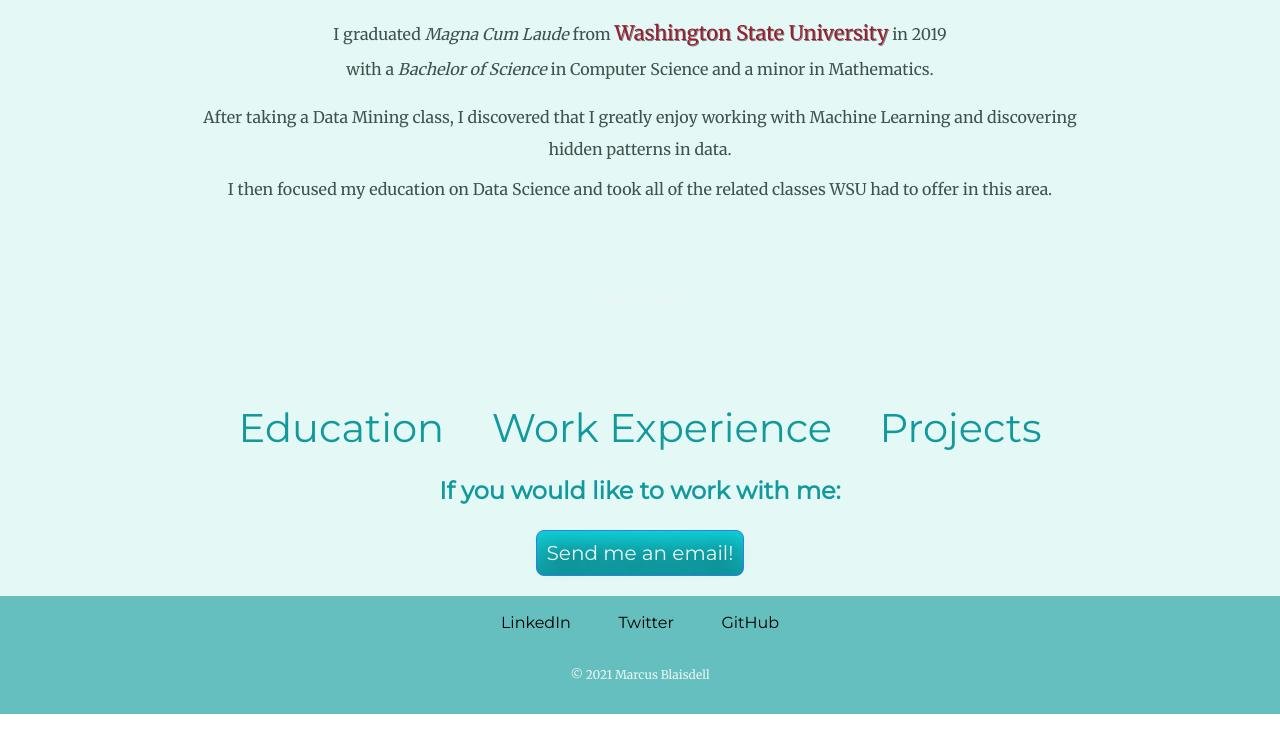
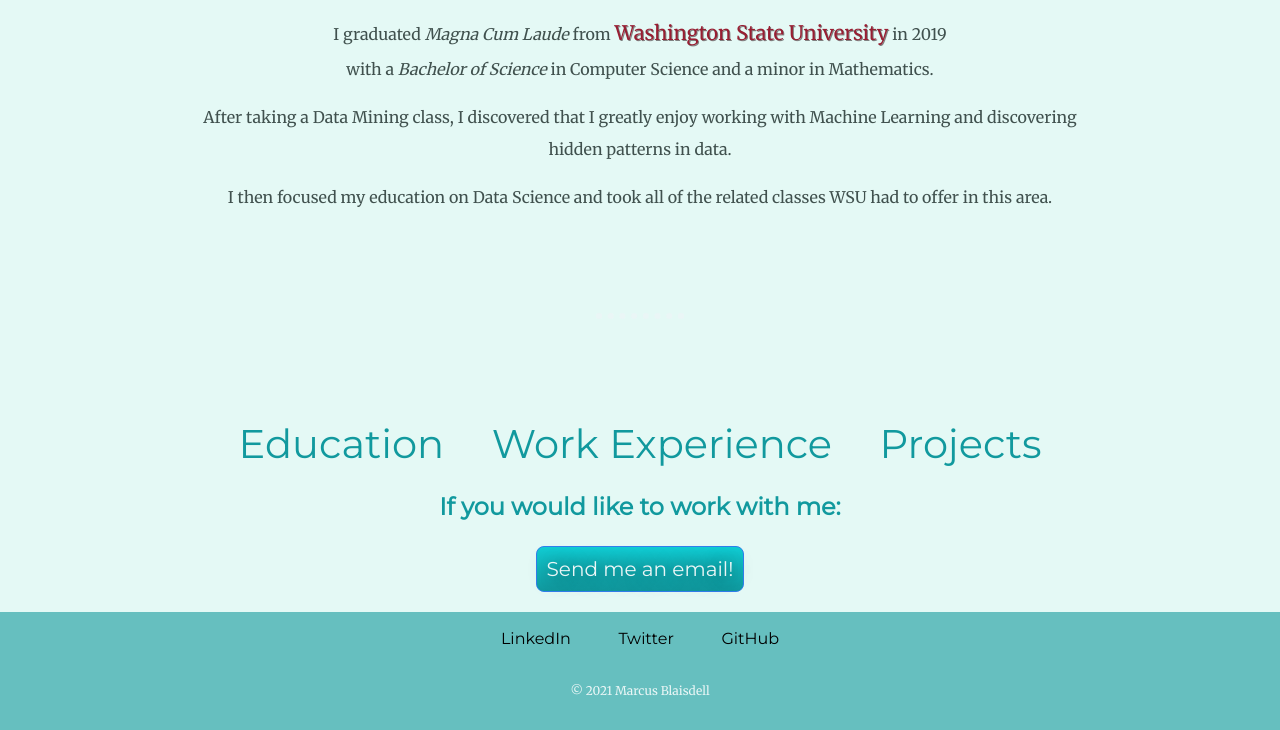
Before and after one commit to MarcusBlaisdell/AboutMe, a plain HTML site: page index.html in a window 1280 px wide. Shown: the part 740-1470 px from the top of the page. Drawn offline with Linux system fonts and the light colour scheme.

Commit message:
fixed formatting issue

```diff
--- a/index.html
+++ b/index.html
@@ -30,7 +30,7 @@
         <p class="intro2">After taking a Data Mining class, I discovered that I greatly enjoy
           working with Machine Learning and discovering hidden patterns in data.
         </p>
-        <p>I then focused my education on Data Science and took all of the related classes
+        <p class="intro2">I then focused my education on Data Science and took all of the related classes
           WSU had to offer in this area.
       </p>
 
```
